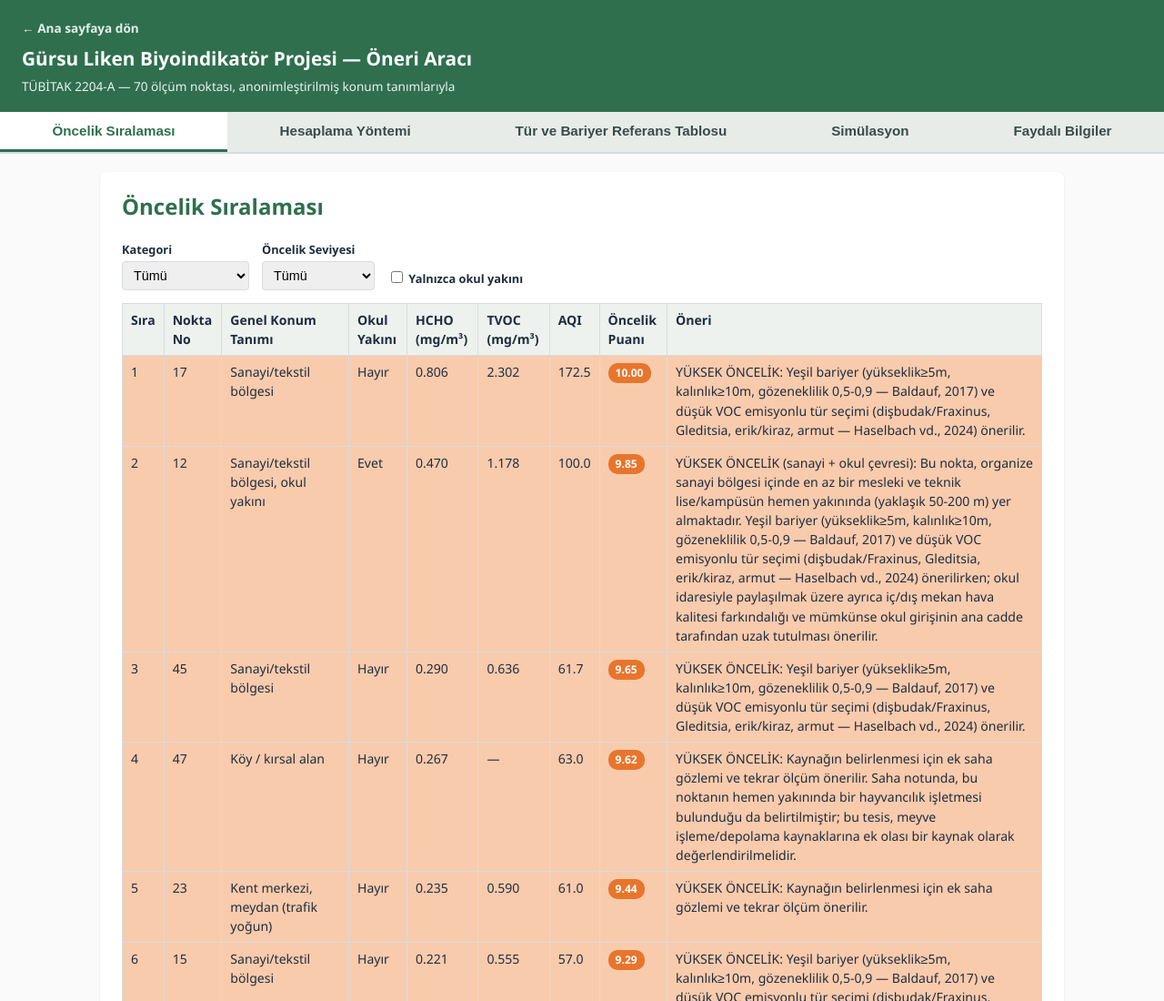
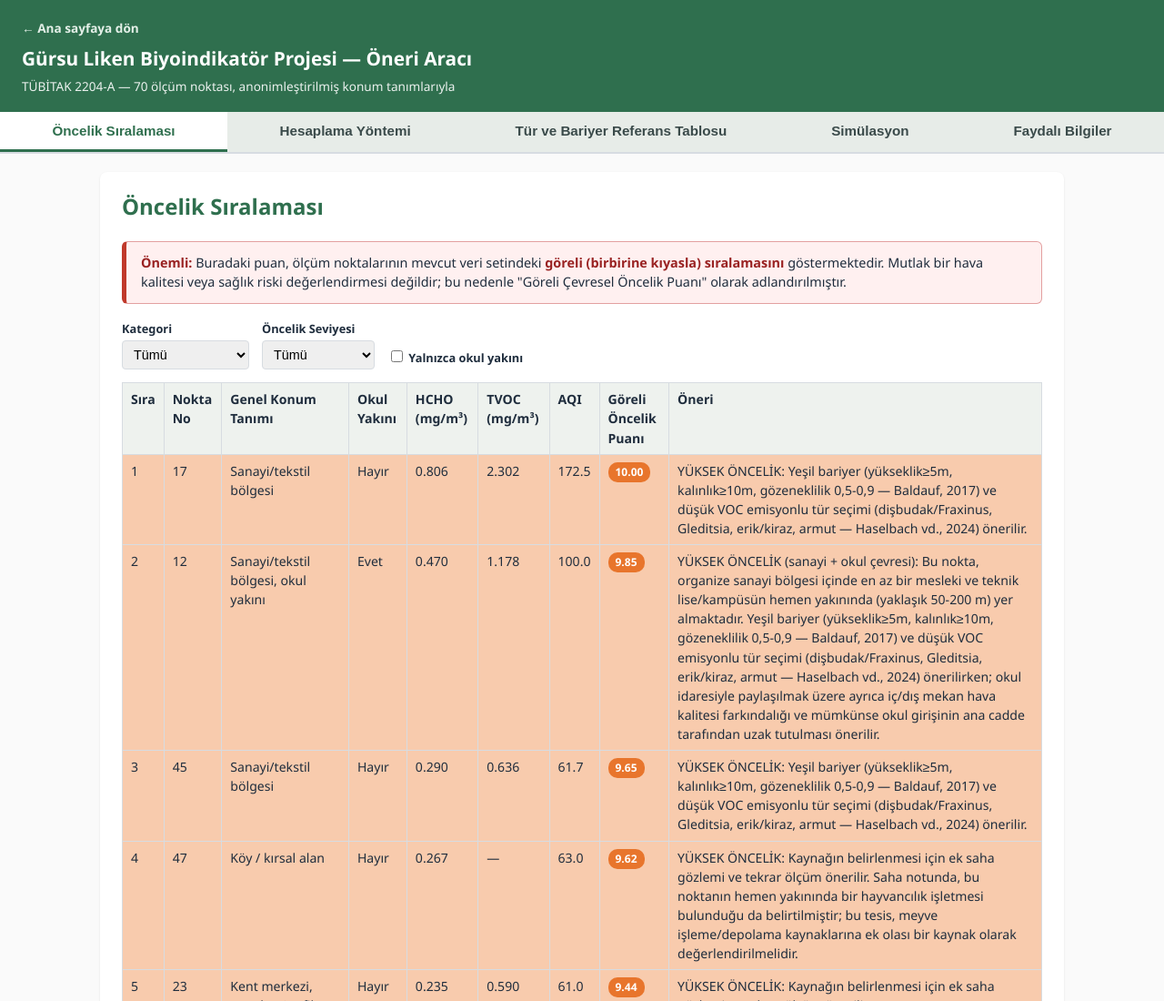
Before and after one commit to projerotapusula-web/gursu-hava-kalitesi-liken, a plain HTML site: page Gursu_Liken_Oneri_Araci_Web.html in a window 1280 px wide. Shown: the top 1100 px of the page at 91% size. Drawn offline with Linux system fonts and the light colour scheme.

Commit message:
Add files via upload

```diff
--- a/Gursu_Liken_Oneri_Araci_Web.html
+++ b/Gursu_Liken_Oneri_Araci_Web.html
@@ -86,6 +86,7 @@
 
   <section id="siralama" class="tab active">
     <h2>Öncelik Sıralaması</h2>
+    <div class="caveat"><strong>Önemli:</strong> Buradaki puan, ölçüm noktalarının mevcut veri setindeki <strong>göreli (birbirine kıyasla) sıralamasını</strong> göstermektedir. Mutlak bir hava kalitesi veya sağlık riski değerlendirmesi değildir; bu nedenle "Göreli Çevresel Öncelik Puanı" olarak adlandırılmıştır.</div>
     <div class="filters">
       <div>
         <label>Kategori</label>
@@ -113,7 +114,7 @@
     <table id="siralama-table">
       <thead><tr>
         <th>Sıra</th><th>Nokta No</th><th>Genel Konum Tanımı</th><th>Okul Yakını</th>
-        <th>HCHO (mg/m³)</th><th>TVOC (mg/m³)</th><th>AQI</th><th>Öncelik Puanı</th><th>Öneri</th>
+        <th>HCHO (mg/m³)</th><th>TVOC (mg/m³)</th><th>AQI</th><th>Göreli Öncelik Puanı</th><th>Öneri</th>
       </tr></thead>
       <tbody id="siralama-body"></tbody>
     </table>
@@ -133,8 +134,8 @@
 <p>Bu yöntem bilinçli olarak tercih edilmiştir: ham değerlerin doğrudan 0-10 arasına ölçeklendirilmesi (min-max normalizasyon), veri setindeki birkaç aşırı uç noktanın (örn. Nokta 17) diğer tüm noktaları yapay biçimde "düşük" göstermesine yol açmaktaydı. Yüzdelik dilim yöntemi bu sorunu gidermekte, ikinci derece yüksek noktaları (örn. okul çevresindeki Nokta 19, 33) da görünür kılmaktadır.</p>
 <p>Şeffaflık için ham değerler de tabloda ayrıca gösterilmiştir; örneğin "yüksek öncelik" eşiğine yakın bazı noktaların mutlak değerleri veri setinin en yüksek noktalarından (Nokta 17, 12) belirgin biçimde düşük olabilir — puan göreli bir sıralamadır, mutlak bir kirlilik eşiği değildir.</p>
 
-<h3>4. Öncelik Puanı</h3>
-<p>Her nokta için HCHO, TVOC ve AQI yüzdelik dilim puanlarının ortalaması alınarak 0-10 arası bir "Öncelik Puanı" hesaplanmıştır (10 = en yüksek öncelik).</p>
+<h3>4. Göreli Çevresel Öncelik Puanı</h3>
+<p>Her nokta için HCHO, TVOC ve AQI yüzdelik dilim puanlarının ortalaması alınarak 0-10 arası bir "Göreli Çevresel Öncelik Puanı" hesaplanmıştır (10 = en yüksek göreli öncelik). Bu puan, ölçüm noktalarının yalnızca bu veri setindeki birbirine göre sıralamasını gösterir; mutlak bir hava kalitesi veya sağlık riski ölçütü değildir.</p>
 
 <h3>5. Öneri Eşikleri</h3>
 <p>Puan ≥ 7 → Yüksek Öncelik<br>4 ≤ Puan &lt; 7 → Orta Öncelik<br>Puan &lt; 4 → Düşük Öncelik</p>
@@ -379,7 +380,7 @@ function showPointDetail() {
   const p = priorityInfo(r);
   const div = document.getElementById('point-detail');
   div.innerHTML = `
-    <p><span class="badge ${p.cls}">${p.label}</span> — Puan: ${fmt(r.Oncelik_Puani, 2)}</p>
+    <p><span class="badge ${p.cls}">${p.label}</span> — Göreli Öncelik Puanı: ${fmt(r.Oncelik_Puani, 2)}</p>
     <p><strong>Kategori:</strong> ${r.Kategori} ${r.Okul_Yakini ? '(okul yakını)' : ''}</p>
     <p><strong>HCHO:</strong> ${fmt(r.HCHO)} mg/m³ · <strong>TVOC:</strong> ${fmt(r.TVOC)} mg/m³ · <strong>AQI:</strong> ${fmt(r.AQI,1)}</p>
     <p><strong>Öneri:</strong> ${r.Oneri}</p>
```
